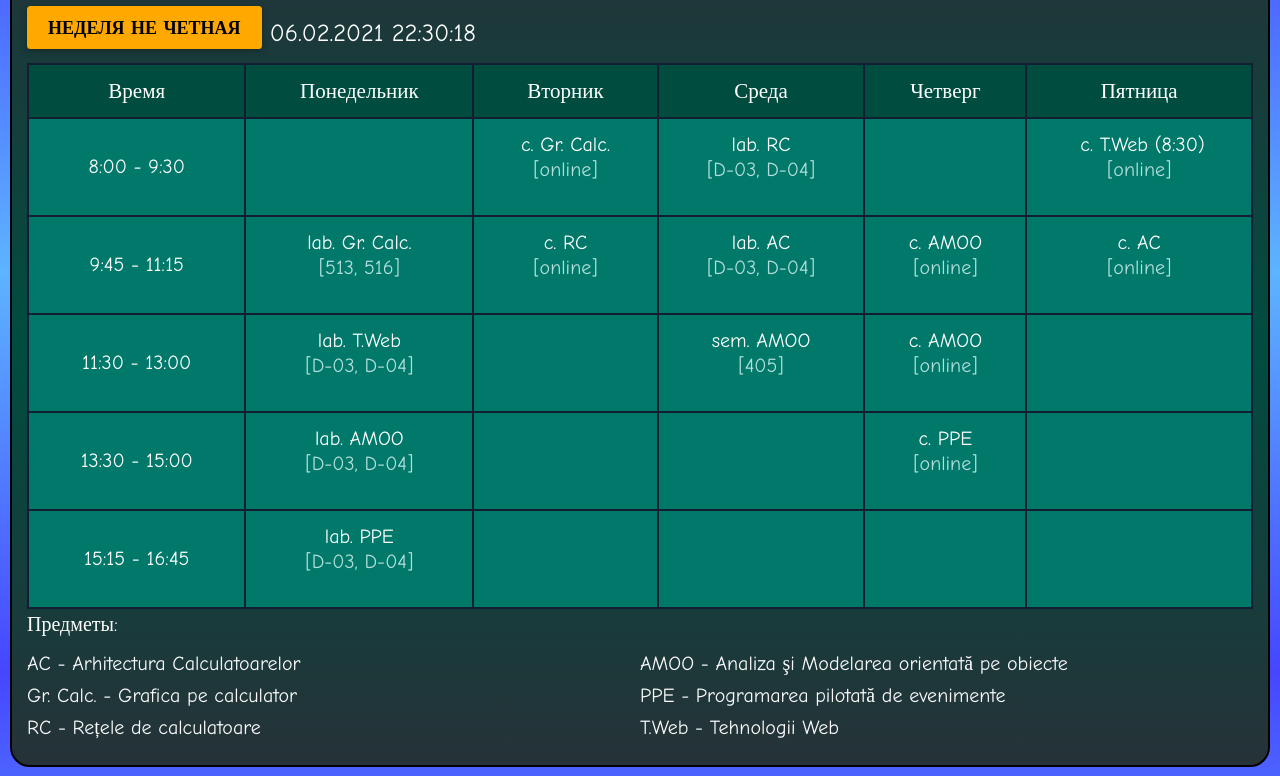
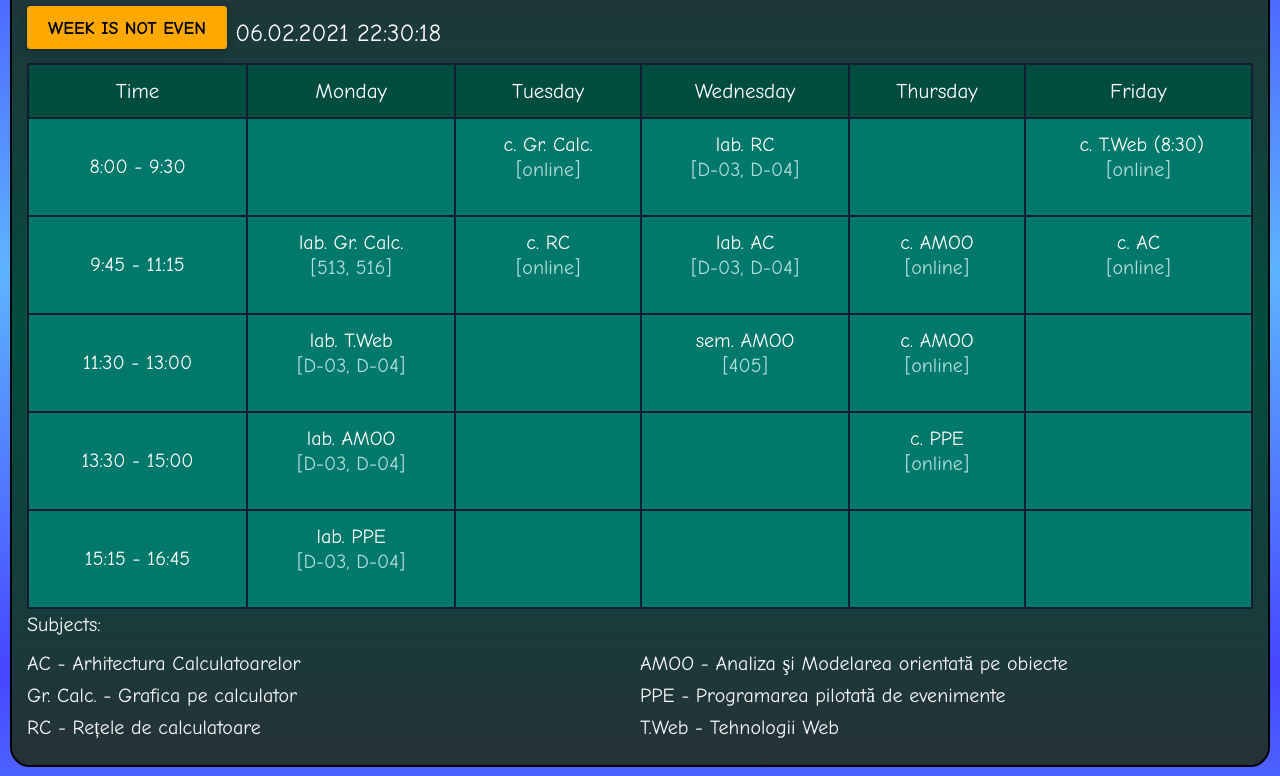
Before and after one commit to Sarafudinov/site, a plain HTML site: page index.html in a window 1280 px wide. Shown: the part 529-1305 px from the top of the page. Drawn offline with nearby package versions, Linux system fonts and the light colour scheme.

Commit message:
translate

```diff
--- a/index.html
+++ b/index.html
@@ -2,7 +2,7 @@
 <html>
 	<head>
 		<meta charset="UTF-8">
-		<title>Расписание FCIM</title>
+		<title>Timetable FCIM</title>
 		<link href="css/style.css" rel="stylesheet" type="text/css">
 		<link href="https://cdn.jsdelivr.net/npm/bootstrap@5.0.0-beta1/dist/css/bootstrap.min.css" rel="stylesheet" integrity="sha384-giJF6kkoqNQ00vy+HMDP7azOuL0xtbfIcaT9wjKHr8RbDVddVHyTfAAsrekwKmP1" crossorigin="anonymous">
 		<!-- JavaScript Bundle with Popper -->
@@ -35,15 +35,15 @@
 				<a href="https://leniviienot.github.io/site/"><img src="images/schedule.png" width="48" height="48" class="timetable my-1"></a>
 
 				<div class="dropdown d-none d-md-inline-block">
-						<div class="dropbtn btn-lg" style="font-size: 20px;">Группы</div>
+						<div class="dropbtn btn-lg" style="font-size: 20px;">Groups</div>
 						<div class="dropdown-content">
 							<a href="index.html">TI - 197</a>
 							<a href="page-ti-196.html">TI - 196</a>
 						</div>
 					</div>
-				<a class=" d-none d-md-inline-block" href="https://fcim.utm.md/procesul-de-studii/orar/"><div class="dropdown"><div class="dropbtn btn-lg" style="font-size: 20px;">Расписание FCIM</div></div></a>
-				<a class=" d-none d-md-inline-block" href="https://utm.md/subdiviziuni-universitare/facultati/facultatea-calculatoare-informatica-si-microelectronica/"><div class="dropdown"><div class="dropbtn btn-lg" style="font-size: 20px;">О нас</div></div></a>
-				<a class=" d-none d-md-inline-block" href="#news"><div class="dropdown"><div class="dropbtn btn-lg" style="font-size: 20px;">Новости</div></div></a>
+				<a class=" d-none d-md-inline-block" href="https://fcim.utm.md/procesul-de-studii/orar/"><div class="dropdown"><div class="dropbtn btn-lg" style="font-size: 20px;">FCIM timetable</div></div></a>
+				<a class=" d-none d-md-inline-block" href="https://utm.md/subdiviziuni-universitare/facultati/facultatea-calculatoare-informatica-si-microelectronica/"><div class="dropdown"><div class="dropbtn btn-lg" style="font-size: 20px;">About Us</div></div></a>
+				<a class=" d-none d-md-inline-block" href="#news"><div class="dropdown"><div class="dropbtn btn-lg" style="font-size: 20px;">News</div></div></a>
 			</nav>
 		</header>
 
@@ -70,7 +70,7 @@
 
 <main class="main pt-2" >
 	<section class="table-block pb-3">
-		<div><h1 class="start my-4">Расписание(TI-197): </h1> </div>
+		<div><h1 class="start my-4">Timetable(TI-197): </h1> </div>
 		<div class="tab">
 			<h3 class="text_head">
 				<div id="current_week" class="btn btn-warning"></div>
@@ -79,12 +79,12 @@
 
 			<table class="table_fix">
 				<tr>
-					<th> Время </th>
-					<th> Понедельник </th>
-					<th> Вторник </th>
-					<th> Среда </th>
-					<th> Четверг </th>
-					<th> Пятница </th>
+					<th> Time </th>
+					<th> Monday </th>
+					<th> Tuesday </th>
+					<th> Wednesday </th>
+					<th> Thursday </th>
+					<th> Friday </th>
 				</tr>
 				<tr>
 					<td> 8:00 - 9:30 </td>
@@ -128,7 +128,7 @@
 				</tr>
 			</table>
 
-		<div>Предметы:</div>
+		<div>Subjects:</div>
 			<div class="full_names my-2">
 				<div class="row w-100">
 					<div class="col-lg-6 col-md-6"><a href="https://else.fcim.utm.md/course/view.php?id=395" class="text-light">AC - Arhitectura Calculatoarelor</a></div>
@@ -237,13 +237,10 @@
     <div class="row">
       <!--Grid column-->
       <div class="col-lg-6 col-md-12 mb-4 mb-md-0">
-        <h5 class="text-uppercase">Footer Content</h5>
+        <h5 class="text-uppercase">a little bit of information</h5>
 
         <p>
-          Lorem ipsum dolor sit amet consectetur, adipisicing elit. Iste atque ea quis
-          molestias. Fugiat pariatur maxime quis culpa corporis vitae repudiandae aliquam
-          voluptatem veniam, est atque cumque eum delectus sint!
-        </p>
+          I am a 2nd year student at the Polytechnic University of Moldova. This project is the first laboratory work on the subject of web technology, as well as the first project in this area.</p>
       </div>
       <!--Grid column-->
 
@@ -303,55 +300,6 @@
 
 	</body>
 
-		<script type="text/javascript">
-			/* функция добавления ведущих нулей */
-			/* (если число меньше десяти, перед числом добавляем ноль) */
-			function zero_first_format(value)
-			{
-			if (value < 10)
-			{
-			value='0'+value;
-			}
-			return value;
-			}
-
-			/* функция получения текущей даты и времени */
-			function date_time()
-			{
-				var current_datetime = new Date();
-				var day = zero_first_format(current_datetime.getDate());
-				var month = zero_first_format(current_datetime.getMonth()+1);
-				var year = current_datetime.getFullYear();
-				var hours = zero_first_format(current_datetime.getHours());
-				var minutes = zero_first_format(current_datetime.getMinutes());
-				var seconds = zero_first_format(current_datetime.getSeconds());
-				return day+"."+month+"."+year+" "+hours+":"+minutes+":"+seconds;
-			}
-
-			/* выводим текущую дату и время на сайт в блок с id "current_date_time_block" */
-			document.getElementById('current_date_time_block').innerHTML = date_time()
-			setInterval(() =>(document.getElementById('current_date_time_block').innerHTML = date_time()), 1000)
-
-			var d0 = new Date ().getTime ();
-			var d = new Date (new Date ().getFullYear (), 0, 1);
-			var d1 = d.getTime ();
-			var dd = d.getDay ();
-			var re = Math.floor ((d0 - d1) / 8.64e7) + (dd ? dd - 1 : 6);
-			var is_even;
-			if((Math.floor (re / 7) % 2))
-				 { is_even = true; }
-			else{ is_even = false; }
-			var str = (is_even ? 'Неделя не четная' : 'Неделя четная');
-			document.getElementById('current_week').innerHTML = str;
-
-			var td = document.getElementsByClassName('uneven');
-			if(is_even){
-				for(i = 0 ; i < td.length ; i++)
-					td[i].style.color = "white";
-			}else{
-				for(i = 0 ; i < td.length ; i++)
-					td[i].style.color = '#00897B';
-			}
-		</script>
+		<script type="text/javascript" src="js/js.js"></script>
 
 </html>
--- a/js/js.js
+++ b/js/js.js
@@ -35,7 +35,7 @@
 			if((Math.floor (re / 7) % 2))
 				 { is_even = true; }
 			else{ is_even = false; }
-			var str = (is_even ? 'Неделя не четная' : 'Неделя четная');
+			var str = (is_even ? 'Week is NOT even' : 'Week is even');
 			document.getElementById('current_week').innerHTML = str;
 
 			var td = document.getElementsByClassName('uneven');
```
